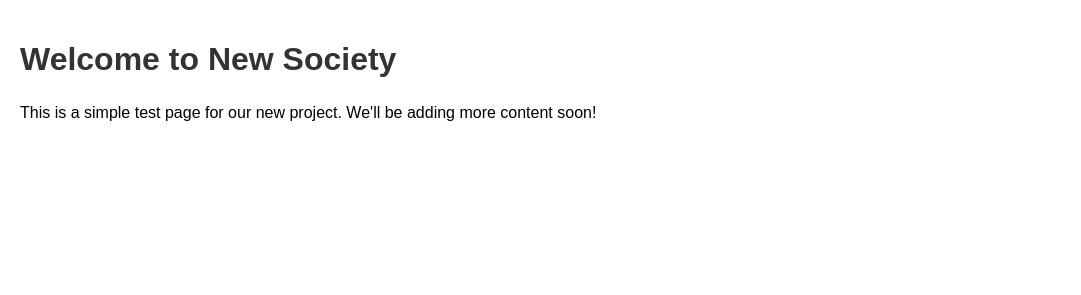
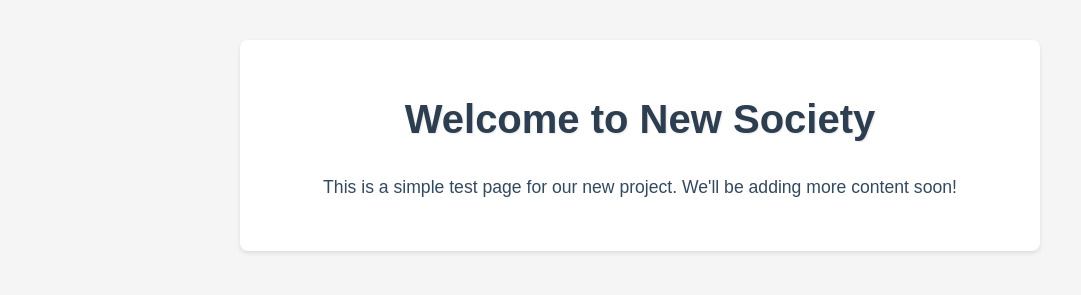
Before and after one commit to adambengtson/new-society-test, a plain HTML site: page index.html in a window 1280 px wide. Shown: the whole page, without its empty margins (0-1081 px from the left). Drawn offline with Linux system fonts and the light colour scheme.

Commit message:
Add enhanced CSS styling

```diff
--- a/index.html
+++ b/index.html
@@ -8,18 +8,41 @@
         body {
             font-family: Arial, sans-serif;
             margin: 0;
-            padding: 20px;
+            padding: 0;
+            background-color: #f5f5f5;
+        }
+        .container {
+            max-width: 800px;
+            margin: 0 auto;
+            padding: 40px 20px;
         }
         h1 {
-            color: #333;
+            color: #2c3e50;
+            text-align: center;
+            margin-bottom: 30px;
+            font-size: 2.5em;
+            text-shadow: 1px 1px 2px rgba(0,0,0,0.1);
         }
         p {
-            line-height: 1.6;
+            line-height: 1.8;
+            color: #34495e;
+            font-size: 1.1em;
+            text-align: center;
+        }
+        .card {
+            background: white;
+            border-radius: 8px;
+            padding: 30px;
+            box-shadow: 0 2px 4px rgba(0,0,0,0.1);
         }
     </style>
 </head>
 <body>
-    <h1>Welcome to New Society</h1>
-    <p>This is a simple test page for our new project. We'll be adding more content soon!</p>
+    <div class="container">
+        <div class="card">
+            <h1>Welcome to New Society</h1>
+            <p>This is a simple test page for our new project. We'll be adding more content soon!</p>
+        </div>
+    </div>
 </body>
 </html>
```
